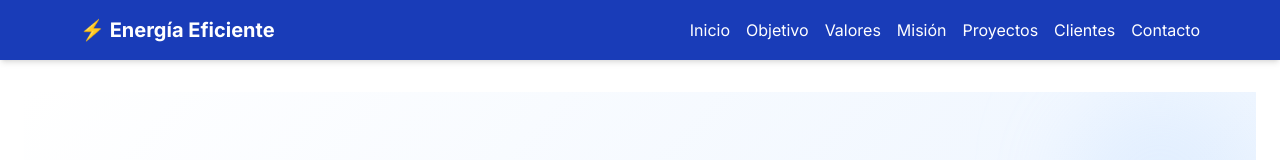
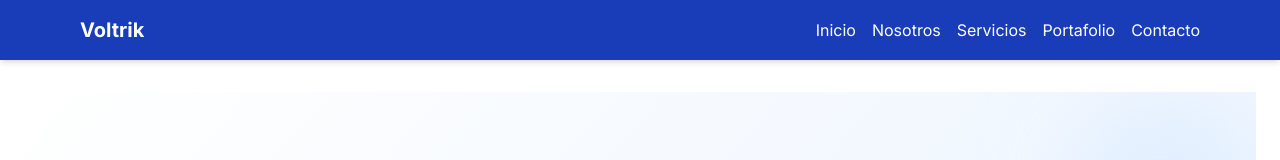
Before and after one commit to BetoVeraRz/VolTrick, a Next.js app: page / in a window 1280 px wide. Shown: the top 160 px of the page. Built offline with nearby package versions, Linux system fonts and the light colour scheme.

Commit message:
Header modificado y responsivo para moviles

```diff
--- a/app/clientes/page.tsx
+++ /dev/null
@@ -1,15 +0,0 @@
-export default function ClientesPage() {
-    return (
-      <section className="max-w-4xl mx-auto text-center">
-        <h2 className="text-2xl font-bold text-blue-800 mb-6">Nuestros Clientes</h2>
-        <p className="mb-4">
-          Hemos trabajado con empresas de diversos sectores, brindando soluciones efectivas y generando resultados medibles.
-        </p>
-        <div className="grid grid-cols-2 sm:grid-cols-3 gap-6 mt-6">
-          <img src="/images/clientes/cliente1.png" alt="Cliente 1" className="mx-auto max-h-20 object-contain" />
-          <img src="/images/clientes/cliente2.png" alt="Cliente 2" className="mx-auto max-h-20 object-contain" />
-          <img src="/images/clientes/cliente3.png" alt="Cliente 3" className="mx-auto max-h-20 object-contain" />
-        </div>
-      </section>
-    )
-  }
--- a/app/layout.tsx
+++ b/app/layout.tsx
@@ -7,7 +7,7 @@ import { Footer } from '@/components/Footer'
 const inter = Inter({ subsets: ['latin'] })
 
 export const metadata = {
-  title: 'Energía Eficiente',
+  title: 'Voltrik',
   description: 'Servicios de ahorro de energía y calidad eléctrica',
 }
 
--- a/app/mision/page.tsx
+++ /dev/null
@@ -1,16 +0,0 @@
-export default function MisionPage() {
-    return (
-      <section className="max-w-3xl mx-auto">
-        <h2 className="text-2xl font-bold text-blue-800 mb-4">Misión y Visión</h2>
-        <h3 className="text-lg font-semibold mt-4">Misión</h3>
-        <p>
-          Proveer soluciones integrales de ahorro energético y mejora en la calidad de la energía, generando beneficios económicos y ambientales para nuestros clientes.
-        </p>
-
-        <h3 className="text-lg font-semibold mt-4">Visión</h3>
-        <p>
-          Ser líderes en servicios energéticos sustentables, reconocidos por nuestra eficiencia, innovación y compromiso con el desarrollo sostenible.
-        </p>
-      </section>
-    )
-  }
--- a/app/objetivo/page.tsx
+++ b/app/nosotros/page.tsx
@@ -1,4 +1,4 @@
-export default function ObjetivoPage() {
+export default function NosotrosPage() {
     return (
       <section className="max-w-3xl mx-auto">
         <h2 className="text-2xl font-bold text-blue-800 mb-4">Nuestro Objetivo</h2>
--- a/app/proyectos/page.tsx
+++ b/app/portafolio/page.tsx
@@ -1,4 +1,4 @@
-export default function ProyectosPage() {
+export default function PortafolioPage() {
     return (
       <section className="max-w-4xl mx-auto">
         <h2 className="text-2xl font-bold text-blue-800 mb-4">Proyectos Destacados</h2>
--- a/app/valores/page.tsx
+++ b/app/servicios/page.tsx
@@ -1,4 +1,4 @@
-export default function ValoresPage() {
+export default function ServiciosPage() {
     return (
       <section className="max-w-3xl mx-auto">
         <h2 className="text-2xl font-bold text-blue-800 mb-4">Nuestros Valores</h2>
--- a/components/Header.tsx
+++ b/components/Header.tsx
@@ -1,21 +1,60 @@
 'use client'
 import Link from 'next/link'
+import { useState } from 'react'
+import { Menu, X } from 'lucide-react'
 
 export function Header() {
+  const [menuOpen, setMenuOpen] = useState(false)
+
+  const toggleMenu = () => setMenuOpen(!menuOpen)
+
+  const links = [
+    { name: 'Inicio', href: '/' },
+    { name: 'Nosotros', href: '/nosotros' },
+    { name: 'Servicios', href: '/servicios' },
+    { name: 'Portafolio', href: '/portafolio' },
+    { name: 'Contacto', href: '/contacto' },
+  ]
+
   return (
     <header className="bg-blue-800 text-white shadow-md">
       <div className="max-w-6xl mx-auto px-4 py-4 flex justify-between items-center">
-        <h1 className="text-xl font-bold">⚡ Energía Eficiente</h1>
-        <nav className="space-x-4 text-sm sm:text-base">
-          <Link href="/">Inicio</Link>
-          <Link href="/objetivo">Objetivo</Link>
-          <Link href="/valores">Valores</Link>
-          <Link href="/mision">Misión</Link>
-          <Link href="/proyectos">Proyectos</Link>
-          <Link href="/clientes">Clientes</Link>
-          <Link href="/contacto">Contacto</Link>
+      <h1 className="text-xl font-bold">
+          <Link href="/">Voltrik</Link>
+      </h1>
+
+        {/* Botón hamburguesa en móvil */}
+        <div className="md:hidden">
+          <button onClick={toggleMenu}>
+            {menuOpen ? <X size={24} /> : <Menu size={24} />}
+          </button>
+        </div>
+
+        {/* Links en pantallas medianas o más */}
+        <nav className="hidden md:flex space-x-4 text-sm sm:text-base">
+          {links.map(link => (
+            <Link key={link.name} href={link.href}>
+              {link.name}
+            </Link>
+          ))}
         </nav>
       </div>
+
+      {/* Menú desplegable en móvil */}
+      {menuOpen && (
+        <div className="md:hidden px-4 pb-4 space-y-2 bg-blue-800">
+          {links.map(link => (
+            <Link
+              key={link.name}
+              href={link.href}
+              className="block text-white text-base"
+              onClick={() => setMenuOpen(false)}
+            >
+              {link.name}
+            </Link>
+          ))}
+        </div>
+      )}
     </header>
   )
 }
```
Also changed, not shown: package.json (+7 -6 lines), components/ValoresList.tsx (deleted), 1 other file (tests, documents, lock files or other folders).
